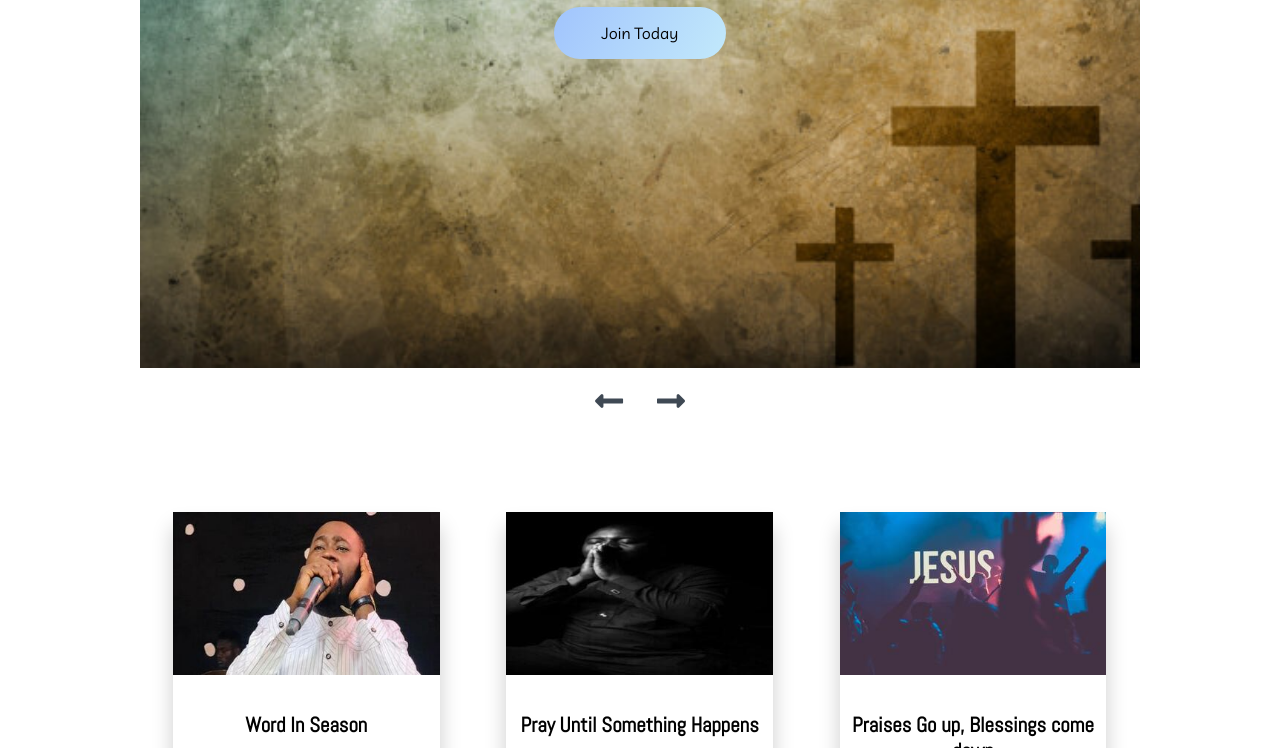
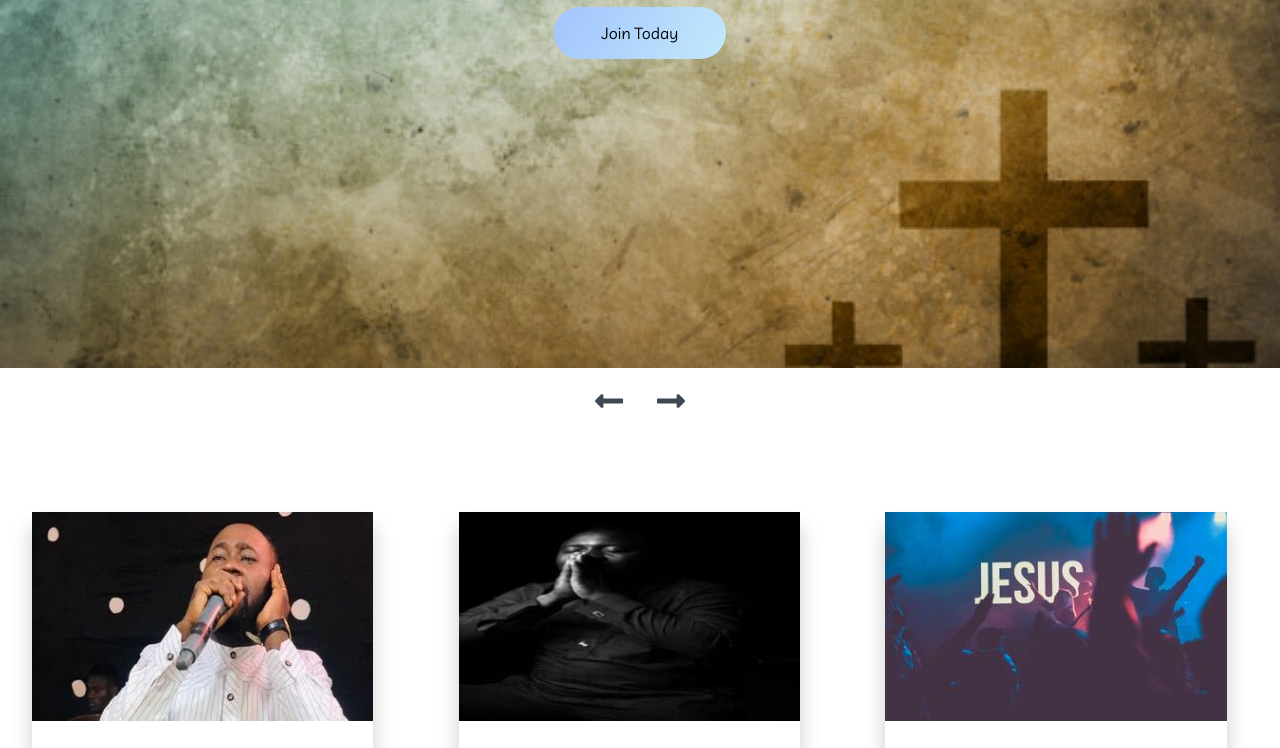
Before and after one commit to pdannyb/Rep, a plain HTML site: page index.html in a window 1280 px wide. Shown: the part 352-1100 px from the top of the page. Drawn offline with Linux system fonts and the light colour scheme.

Commit message:
Update style.css

```diff
--- a/css/style.css
+++ b/css/style.css
@@ -3,13 +3,13 @@
 
 html, body {
 
-  max-width: 1000px;
+  max-width: 1670px;
   margin: auto;
   background: white;
   /* padding: 10px; */
-    /*margin: 0%;*/
+    /*margin: 0%;
     box-sizing: border-box;
-    overflow-x: hidden;
+    overflow-x: hidden; */
 }
 
 :root {
```
